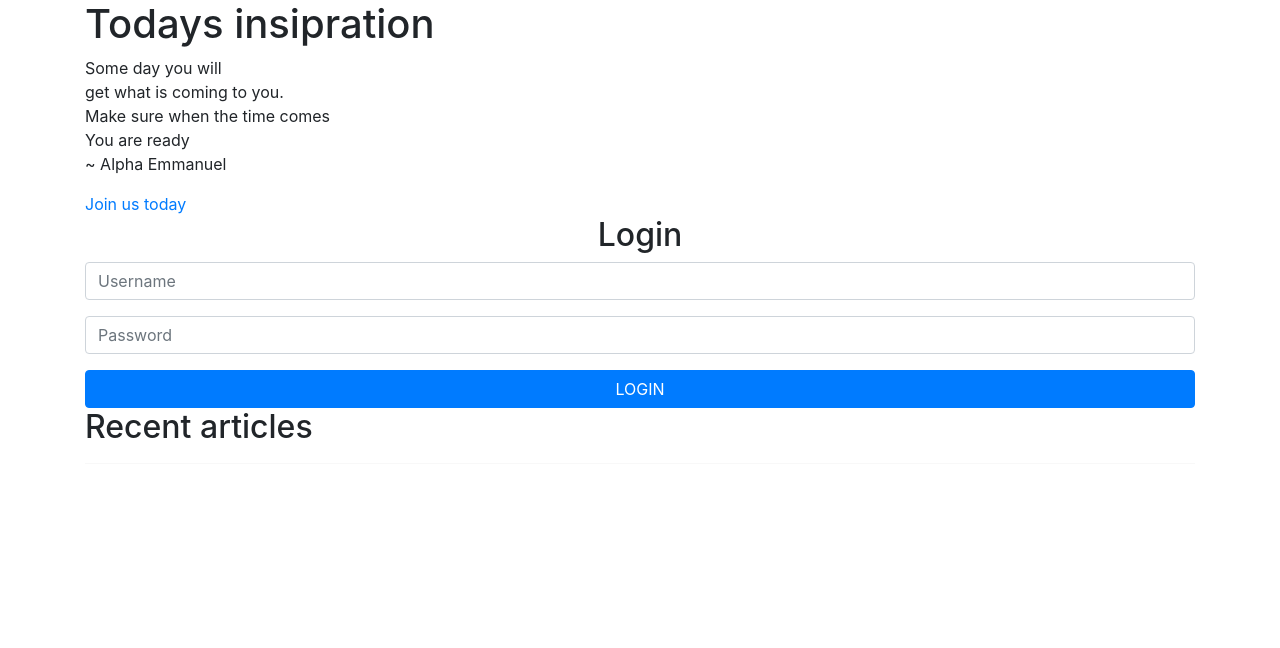
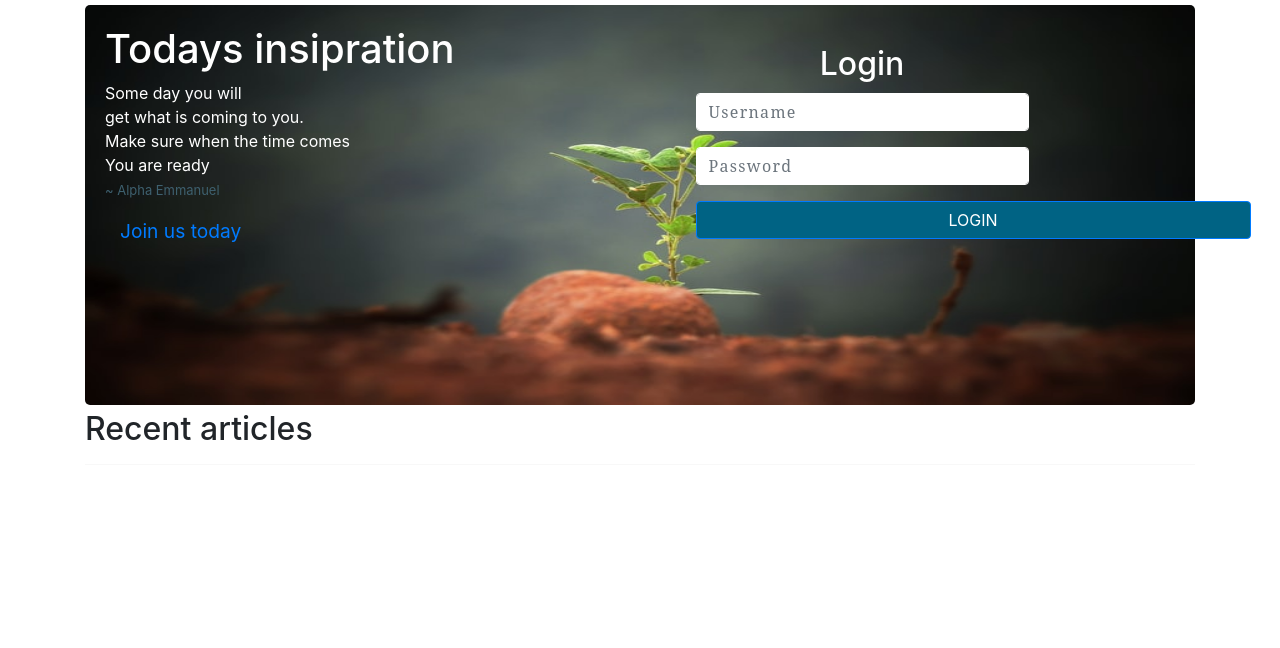
Before and after one commit to ealpha072/complete-blog-php, a PHP site: page /complete-blog/ in a window 1280 px wide. Shown: the part 56-704 px from the top of the page. Run offline with PHP 8.4, Linux system fonts and the light colour scheme.

Commit message:
Update styles.css

```diff
--- a/static/styles.css
+++ b/static/styles.css
@@ -17,3 +17,56 @@ hr { margin: 10px 0px; opacity: .25; }
   /*margin: 20px auto 0px;
   padding: 20px 0px;*/
 }
+
+/*BANNER STYLING*/
+.banner {
+  margin: 5px auto;
+  min-height: 400px;
+  color: white;
+  border-radius: 5px;
+  background-image: url('../static/images/banner.jpg');
+  background-size: 100% 100%;
+}
+/**************/
+.banner .welcome-msg {
+  width: 45%;
+  float: left;
+  padding: 20px;
+}
+
+.banner .welcome-msg p span {
+  font-size: .81em;
+  color: #3E606F;
+}
+.banner .welcome-msg a {
+  width: 30%;
+  margin: 20px 0px;
+  padding: 12px 15px;
+  font-size: 1.2em;
+  text-decoration: none;
+}
+.banner .welcome-msg a:hover {
+  background: #374447;
+}
+
+/*login form*/
+.banner .login-div {
+  width: 50%;
+  float: left;
+}
+.banner .login-div form {
+  margin-top: 40px;
+}
+
+.banner .login-div form input {
+  width: 60%;
+  border: 1px solid white;
+  margin: 10px auto;
+  letter-spacing: 1.3px;
+  font-family: 'Noto Serif', serif;
+}
+.banner .login-div form button {
+  display: block;
+  background: #006384;
+  margin-left: 20%;
+}
```
